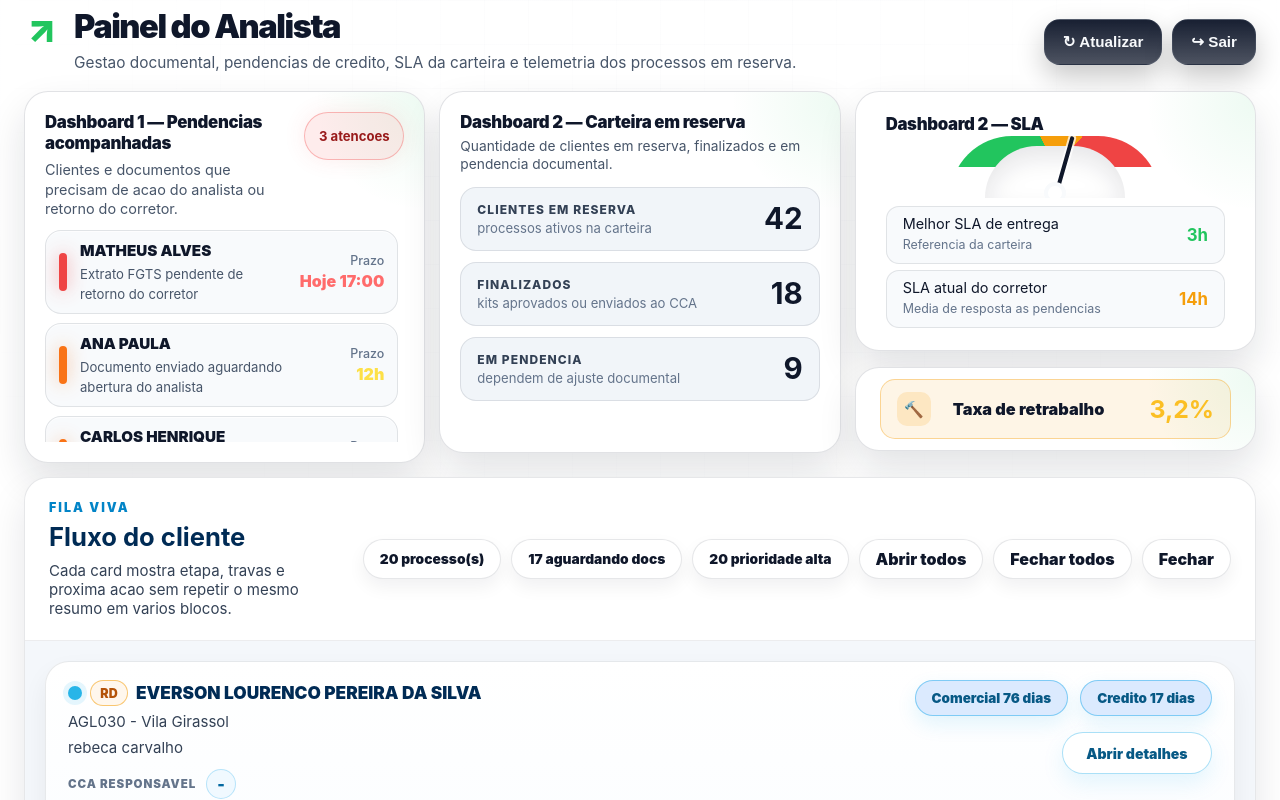
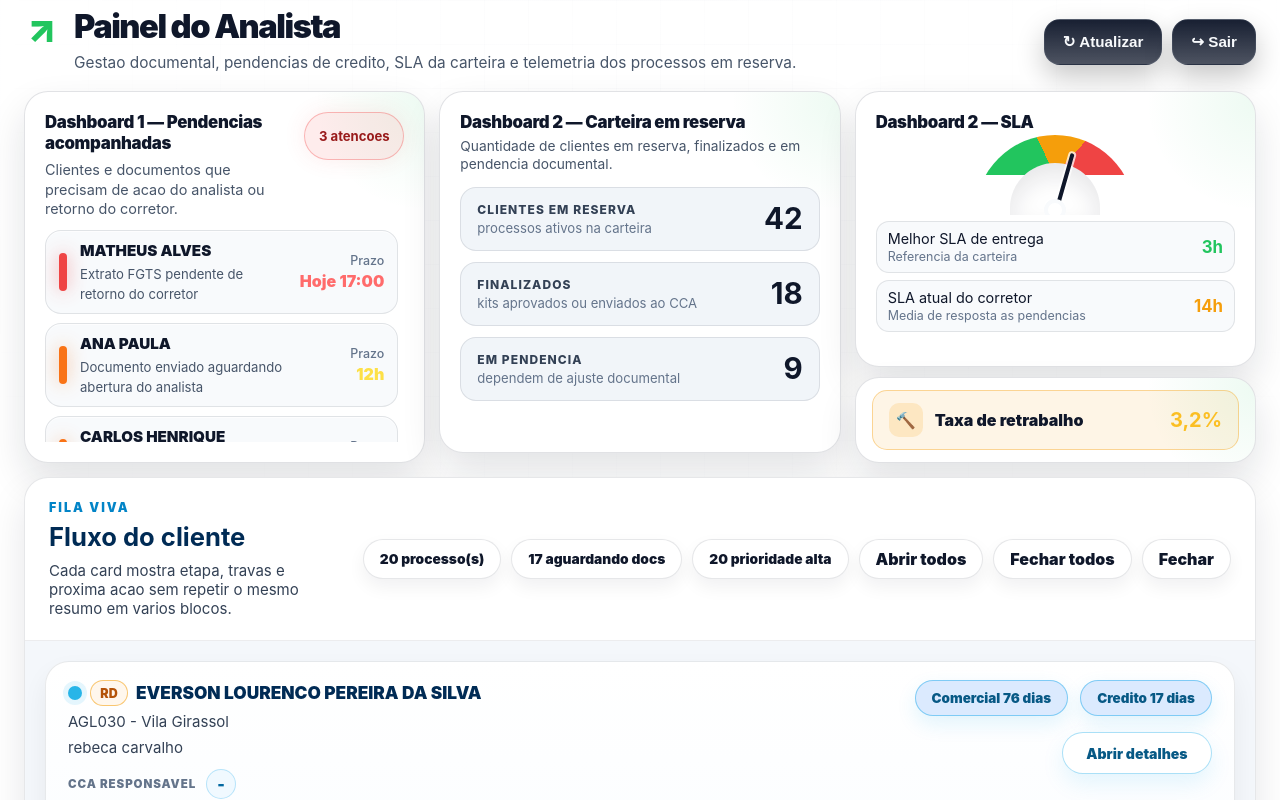
Before and after one commit to catsandygo-design/MAQ2-CREDITO, a Next.js app: page /app/analista in a window 1280 px wide. Shown: the top 800 px of the page. Built offline with nearby package versions, Linux system fonts and the light colour scheme.

Commit message:
ainda corrigindo card sla, deconsiderar todas as anteriores

```diff
--- a/src/app/app/analista/page.tsx
+++ b/src/app/app/analista/page.tsx
@@ -168,8 +168,8 @@ export default function AppAnalistaPage() {
           </article>
         </div>
 
-        <div className="analista-sla-rework-stack">
-          <article className="cor-card cor-panel-conversion">
+        <div className="cor-sla-stack analista-sla-rework-stack">
+          <article className="cor-card cor-panel-sla">
             <div className="cor-panel-head">
               <div>
                 <small>Dashboard 2 — SLA</small>
--- a/src/app/globals.css
+++ b/src/app/globals.css
@@ -75,15 +75,7 @@ a { color: inherit; text-decoration: none; }
 .cor-page[data-layout-version^="analista-"] .cor-sla-stack,
 .cor-page[data-layout-version^="analista-"] .cor-panel-conversion { height:auto; min-height:360px; }
 .cor-page[data-layout-version^="analista-"] .cor-panel-sla { height:100%; }
-.cor-page[data-layout-version^="analista-"] .analista-sla-rework-stack { grid-column:3; grid-row:1; height:360px; min-height:360px; display:flex; flex-direction:column; gap:16px; min-width:0; align-self:stretch; }
-.cor-page[data-layout-version^="analista-"] .analista-sla-rework-stack .cor-panel-conversion { flex:1 1 auto; min-height:0; height:auto; padding:22px 30px; display:flex; flex-direction:column; justify-content:flex-start; }
-.cor-page[data-layout-version^="analista-"] .analista-sla-rework-stack .cor-speed-premium { width:min(210px, 100%); height:118px; margin:-2px auto 8px; }
-.cor-page[data-layout-version^="analista-"] .analista-sla-rework-stack .cor-sla-lines { gap:6px; }
-.cor-page[data-layout-version^="analista-"] .analista-sla-rework-stack .cor-sla-lines div { padding:8px 16px; min-height:58px; }
-.cor-page[data-layout-version^="analista-"] .analista-sla-rework-stack .cor-rework-card { flex:0 0 84px; min-height:84px; height:84px; padding:16px 24px; display:flex; align-items:center; }
-.cor-page[data-layout-version^="analista-"] .analista-sla-rework-stack .cor-rework { width:100%; min-height:52px; margin:0; grid-template-columns:40px minmax(0, 1fr) auto; align-items:center; gap:16px; line-height:1.2; white-space:normal; }
-.cor-page[data-layout-version^="analista-"] .analista-sla-rework-stack .cor-rework > span:not(.cor-rework-icon) { min-width:0; line-height:1.2; overflow-wrap:normal; font-size:1.02rem; }
-.cor-page[data-layout-version^="analista-"] .analista-sla-rework-stack .cor-rework b { line-height:1; white-space:nowrap; font-size:1.55rem; }
+.cor-page[data-layout-version^="analista-"] .analista-sla-rework-stack { grid-column:3; grid-row:1; }
 .cor-panel-head { position:relative; z-index:2; display:flex; justify-content:space-between; align-items:flex-start; gap:14px; margin-bottom:12px; min-height:0; }
 .cor-panel-head small { display:block; color:#0f172a; font-size:clamp(1.05rem, 1.25vw, 1.28rem); font-weight:950; text-transform:none; letter-spacing:-.02em; line-height:1.25; }
 .cor-panel-head p { margin:6px 0 0; color:#475569; font-size:.9rem; line-height:1.34; max-width:540px; }
```
